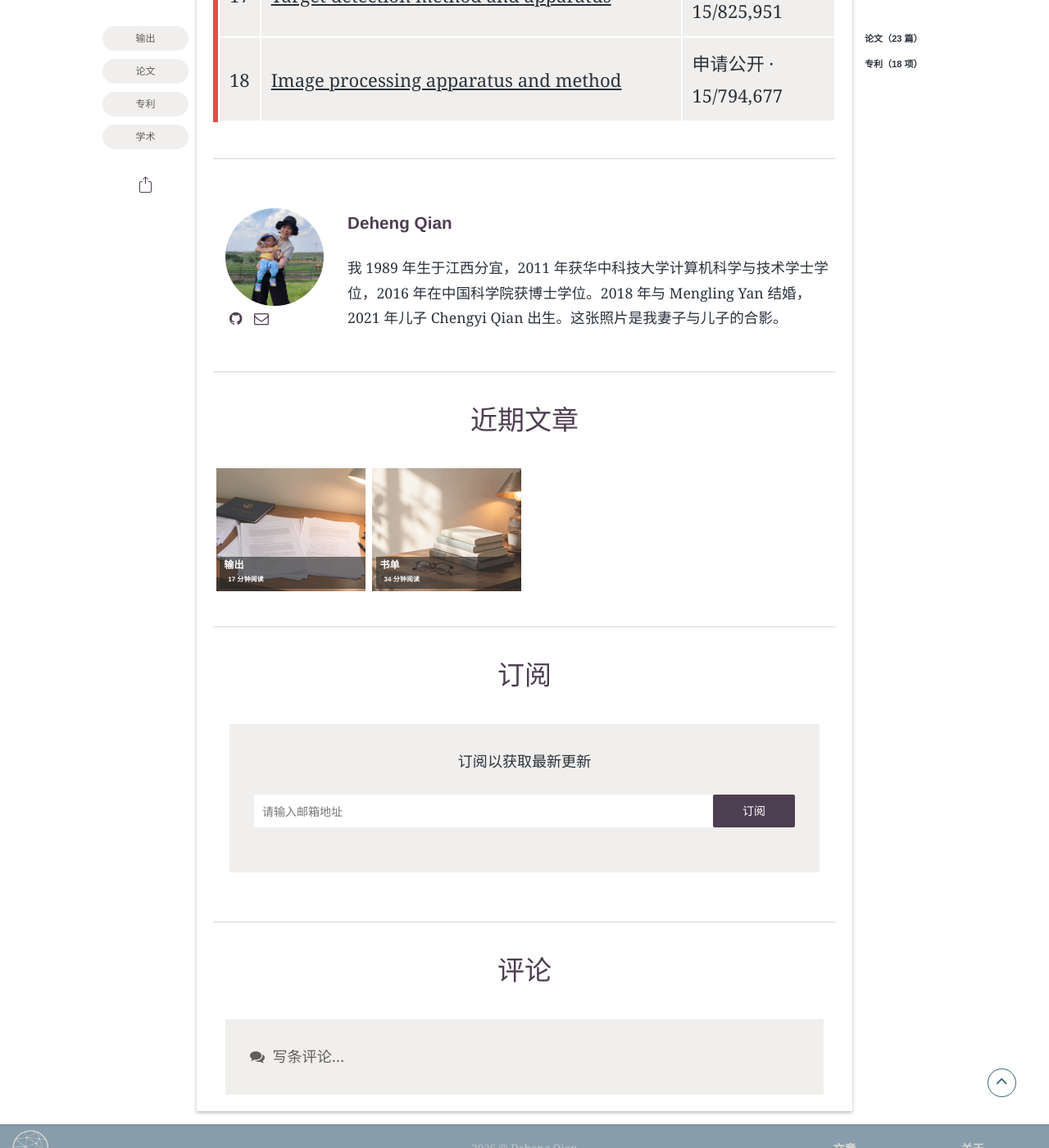
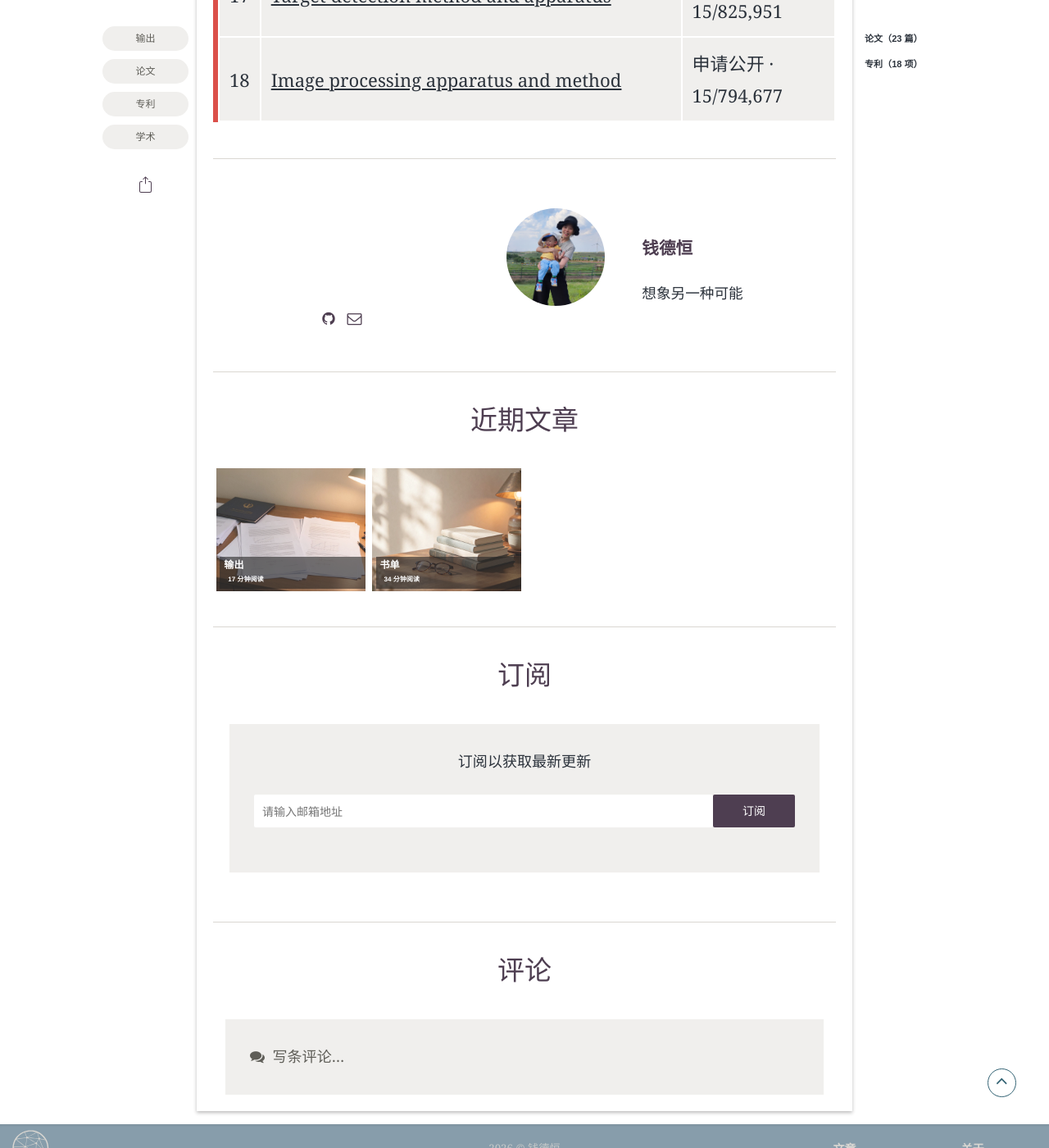
Before and after one commit to nanxiangshui/nanxiangshui.github.io, a Jekyll site: the page built from _posts/2026-11-12-output.md, in a window 1280 px wide and 1400 px high, scrolled down 8525 px. Shown: the whole window at 82% size. Built offline with Jekyll 4.4.1, drawn with Linux system fonts in a browser that asks for light colours; some web fonts are replaced.

Commit message:
content(about): 关于页改名与简介
- _config.yml：author 由 Deheng Qian 改为 钱德恒，about-author 简介替换为「想象另一种可能」
- 两篇文章 front matter 的 author 同步改为 钱德恒（仅用于结构化数据，正文不显示）

```diff
--- a/_config.yml
+++ b/_config.yml
@@ -24,9 +24,9 @@ logo-dark: "/assets/img/branding/MVM-logo-full-dark.svg"
 highlight_theme: syntax-base16.monokai.dark # select a dark theme for the code highlighter if needed
 
 # Author settings
-author: Deheng Qian # add your name
+author: 钱德恒 # add your name
 author-pic: myfamily.jpg
-about-author: 我 1989 年生于江西分宜，2011 年获华中科技大学计算机科学与技术学士学位，2016 年在中国科学院获博士学位。2018 年与 Mengling Yan 结婚，2021 年儿子 Chengyi Qian 出生。这张照片是我妻子与儿子的合影。
+about-author: 想象另一种可能
 
 # Contact links
 email: 835853273@qq.com # Add your Email address
--- a/_posts/2026-11-12-output.md
+++ b/_posts/2026-11-12-output.md
@@ -7,7 +7,7 @@ date: 2026-11-12 12:00:00 +0800
 description: "Google Scholar 上的全部成果：论文 23 篇、专利 18 项。"
 img: posts/20261112/output.jpg
 tags: [输出, 论文, 专利, 学术]
-author: Deheng Qian
+author: 钱德恒
 toc: yes
 ---
 
```
Also changed, not shown: _posts/2026-11-12-reading-list.md (+1 -1 lines).
